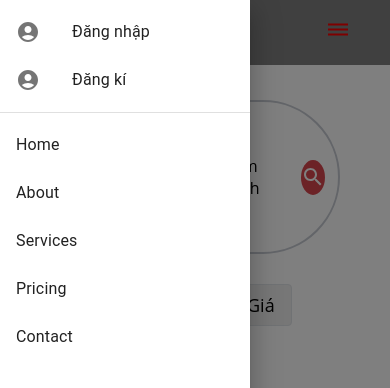
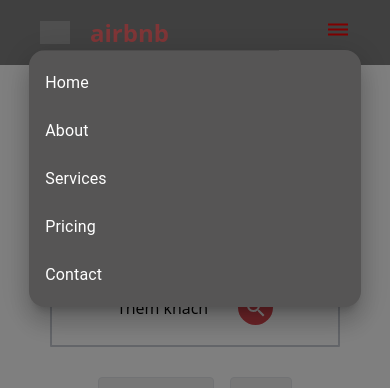
Before and after one commit to tranthuong1999/demo-4-cycber, a React (Create React App) app: page / in a window 390 px wide. Both pictures are taken after a click on the element 338 px from the left and 32 px from the top of the page. Shown: the top 388 px of the page. Built offline with nearby package versions, Linux system fonts and the light colour scheme; grey boxes are pictures that could not be loaded.

Commit message:
finish: resposive

```diff
--- a/src/components/Footer/index.tsx
+++ b/src/components/Footer/index.tsx
@@ -20,7 +20,14 @@ const FooterPage = () => {
                                 {
                                     item.data.map((desc) => {
                                         return (
-                                            <div className='desc'> {desc}</div>
+                                            <div
+                                                className='desc'
+                                                onClick={() => {
+                                                    window.open("https://www.airbnb.com/", '_blank')
+                                                }}
+                                            >
+                                                {desc}
+                                            </div>
                                         )
                                     })
                                 }
--- a/src/components/Location/index.tsx
+++ b/src/components/Location/index.tsx
@@ -17,7 +17,8 @@ const LocationPage = () => {
 
     return (
         <div className='location-page'>
-            <div className='location-block-1'>
+            <div className={classNames("location-block-1", isMobile ? "location-block-1-mobile" : "")}>
+                {/* <div className='location-block-1'> */}
                 <div className='location-block-1_child-1'>
                     <h6 className='address'>Địa điểm</h6>
                     <p className='go'>Bạn sắp đi đâu?</p>
--- a/src/components/Location/style.scss
+++ b/src/components/Location/style.scss
@@ -11,6 +11,20 @@
         background-color: #fff;
         border: 2px solid rgb(199, 203, 211);
         padding: 20px;
+
+        &-mobile {
+            flex-direction: column;
+            gap: 15px;
+            border-radius: 1px;
+
+            .location-block-1_child-2 {
+                border-top: 1px solid rgb(194, 198, 206);
+                border-bottom: 1px solid rgb(194, 198, 206);
+                padding: 20px;
+                border-right: 1px solid transparent !important;
+                border-left: 1px solid transparent !important;
+            }
+        }
 
         &_child-1,
         &_child-2 {
@@ -154,9 +168,10 @@
     }
 
     .location-block-4 {
-        .header{
+        .header {
             margin-bottom: 20px;
         }
+
         .location-block-4_list {
             display: grid;
             grid-template-columns: repeat(4, 1fr);
--- a/src/components/Navbar/index.tsx
+++ b/src/components/Navbar/index.tsx
@@ -54,21 +54,6 @@ const MenuPage = (() => {
 
     const DrawerList = (
         <Box sx={{ width: 250 }} role="presentation" onClick={toggleDrawer(false)}>
-            <List>
-                {(!currentUer ? ['Đăng nhập', 'Đăng kí'] : [`${currentUer?.hoTen}`, "Đăng xuất"]).map((text, index) => (
-                    <ListItem
-                        key={text}
-                        disablePadding
-                    >
-                        <ListItemButton sx={{ '&:hover': styleMenu }}>
-                            <ListItemIcon sx={{ '&:hover': styleMenu }}>
-                                <AccountCircleIcon />
-                            </ListItemIcon>
-                            <ListItemText primary={text} />
-                        </ListItemButton>
-                    </ListItem>
-                ))}
-            </List>
             <Divider />
             <List>
                 {dataMenu.map((item: any, index) => (
@@ -115,7 +100,7 @@ const MenuPage = (() => {
                                 <div onClick={toggleDrawer(!open)} className='icon-menu'>
                                     <DehazeIcon sx={{ color: "red" }} />
                                 </div>
-                                <Drawer open={open} onClose={toggleDrawer(false)}>
+                                <Drawer  data-aos="fade-down" classes={{ root: "custom-menu-mobile" }} open={open} anchor='top' onClose={toggleDrawer(false)}>
                                     {DrawerList}
                                 </Drawer>
                             </div>
--- a/src/components/Navbar/style.scss
+++ b/src/components/Navbar/style.scss
@@ -131,3 +131,14 @@
     }
 
 }
+
+.custom-menu-mobile {
+    .MuiPaper-root {
+        top: 50px;
+        width: 85%;
+        border-radius: 16px;
+        margin: auto;
+        background-color: #565555;
+        color: #fff;
+    }
+}
```
Also changed, not shown: src/components/PopoverCommon/index.tsx (added, +39 -0 lines).
